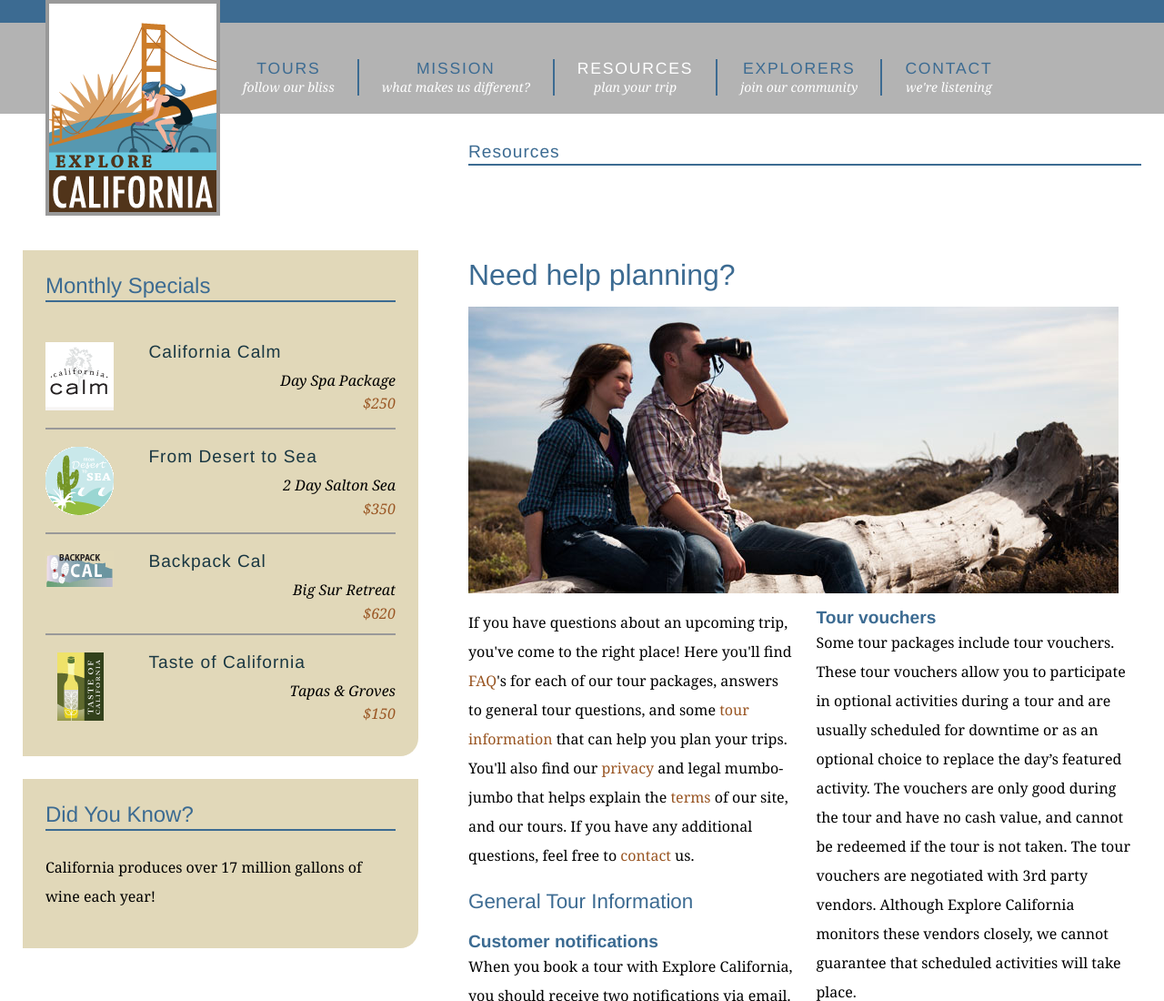
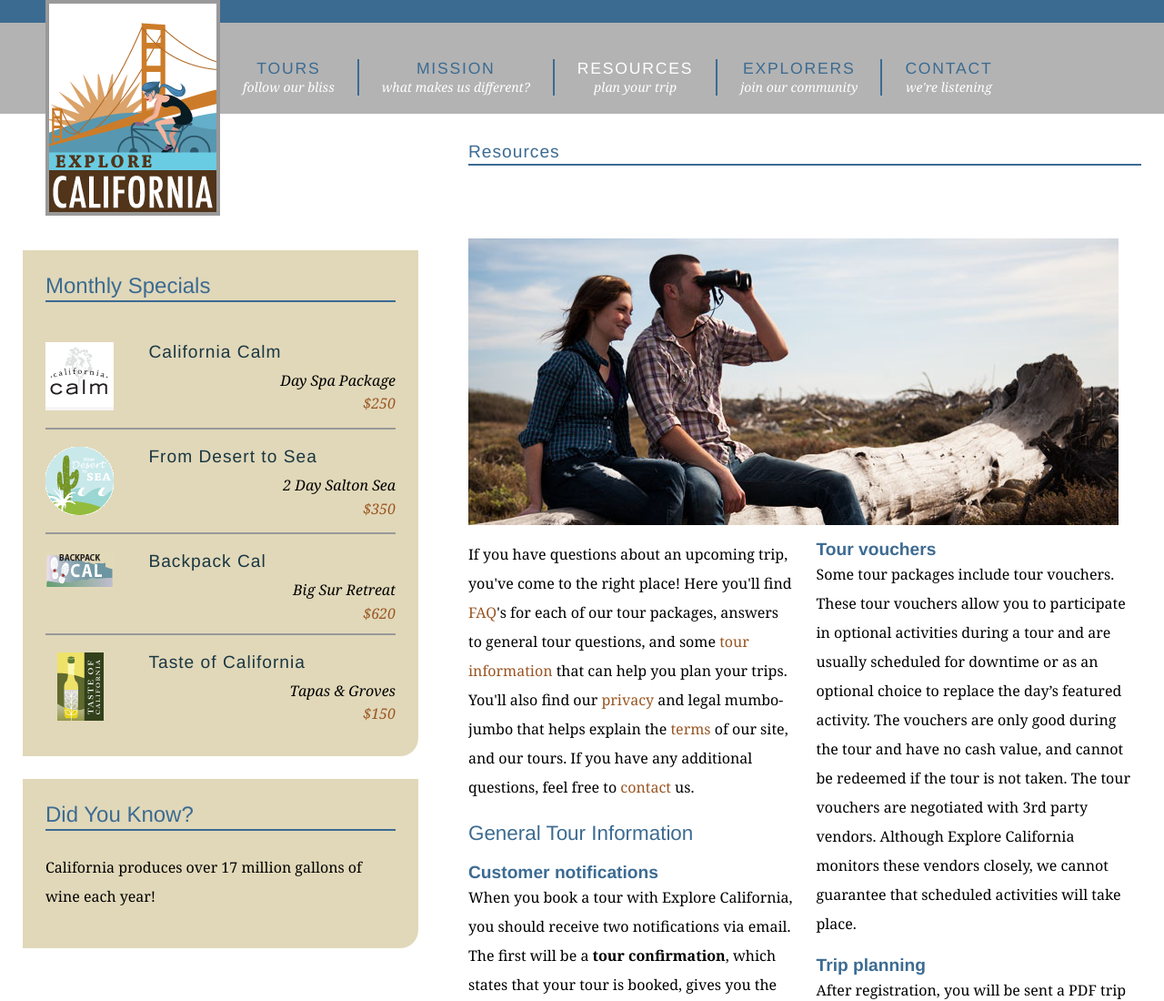
Before and after one commit to kikiiliev/explore_california, a plain HTML site: page resources.html in a window 1280 px wide. Shown: the top 1100 px of the page at 91% size. Drawn offline with Linux system fonts and the light colour scheme.

Commit message:
Remove headline

```diff
--- a/resources.html
+++ b/resources.html
@@ -67,7 +67,6 @@
         </div>
 
         <div id="mainArticle">
-          <h1>Need help planning?</h1>
           <img src="assets/images/looking.jpg" alt="Plan your tour" class="articleImage" />
           <div class="multiCol">
             <p>If you have questions about an upcoming trip, you've come to the right place! Here you'll find <a href="resources/faq.html">FAQ</a>'s for each of our tour packages, answers to general tour questions, and some <a href="resources/links.html">tour information</a> that can help you plan your trips. You'll also find our <a href="resources/legal.html">privacy</a> and legal mumbo-jumbo that helps explain the <a href="explorers/join.html">terms</a> of our site, and our tours. If you have any additional questions, feel free to <a href="contact.html">contact</a> us.</p>
```
